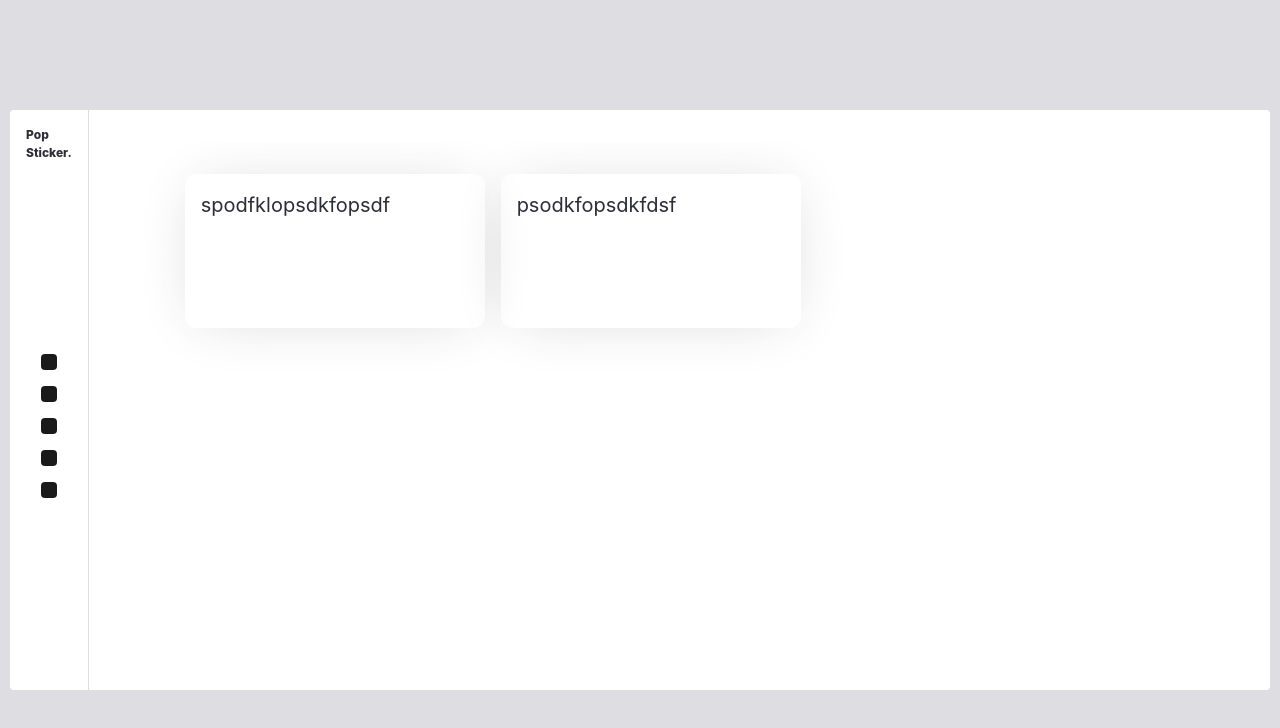
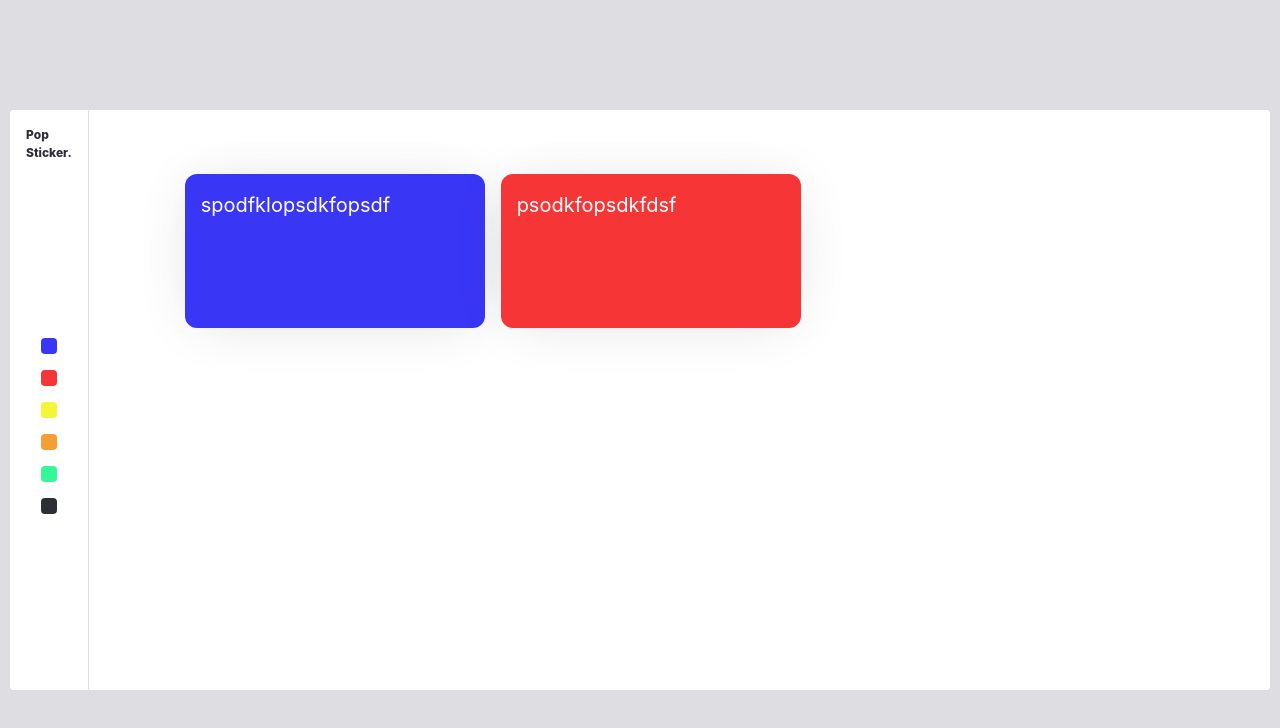
Before and after one commit to GabrielModog/popsticker-react, a React (Vite) app: page / in a window 1280 px wide. Shown: the top 728 px of the page. Built offline with nearby package versions, Linux system fonts and the light colour scheme.

Commit message:
add color to stickers

```diff
--- a/src/components/Card.tsx
+++ b/src/components/Card.tsx
@@ -1,5 +1,6 @@
 import { ChangeEvent, KeyboardEvent, useContext, useState } from "react";
 import { StickersContext } from "../contexts/StickersContext";
+import { appendClasses } from "../utils/classes";
 
 interface CardProps {
   id: string;
@@ -8,27 +9,27 @@ interface CardProps {
 }
 
 export default function Card(props: CardProps) {
-  const { id, content } = props;
-  const { changeSticker, removeSticker } = useContext(StickersContext)
+  const { id, content, color } = props;
+  const { changeSticker, removeSticker } = useContext(StickersContext);
 
-  const [isEditing, setIsEditing] = useState(false)
-  const [textContent, setTextContent] = useState(content)
+  const [isEditing, setIsEditing] = useState(false);
+  const [textContent, setTextContent] = useState(content);
 
   function onTextareaChange(event: ChangeEvent<HTMLTextAreaElement>) {
-    setTextContent(event.target.value)
+    setTextContent(event.target.value);
   }
 
   function handleOnClick() {
-    setIsEditing(true)
+    setIsEditing(true);
   }
 
   function exitEditing() {
-    setTextContent(content)
-    setIsEditing(false)
+    setTextContent(content);
+    setIsEditing(false);
   }
 
   function deleteSticker() {
-    removeSticker(id)
+    removeSticker(id);
   }
 
   function saveSticker() {
@@ -37,25 +38,27 @@ export default function Card(props: CardProps) {
       sticker: {
         text: textContent,
         color: "blue",
-      }
-    })
+      },
+    });
   }
 
-  function handleKeydown(event: KeyboardEvent<HTMLTextAreaElement>){
-    event.stopPropagation()
-    if(event.key === "Enter")
-      return saveSticker()
+  function handleKeydown(event: KeyboardEvent<HTMLTextAreaElement>) {
+    event.stopPropagation();
+    if (event.key === "Enter") return saveSticker();
 
-    if(event.key === "Delete")
-      return deleteSticker()
+    if (event.key === "Delete") return deleteSticker();
 
-    if(event.key === "Escape")
-      return exitEditing()
+    if (event.key === "Escape") return exitEditing();
   }
 
   if (isEditing) {
-    return <div className="card card-default">
-      <textarea value={textContent} onKeyDown={handleKeydown} onChange={onTextareaChange} />
+    return (
+      <div className={appendClasses("card", `card__${color}`)}>
+        <textarea
+          value={textContent}
+          onKeyDown={handleKeydown}
+          onChange={onTextareaChange}
+        />
         <div className="card__actions">
           <button type="button" onClick={deleteSticker}>
             delete
@@ -68,10 +71,14 @@ export default function Card(props: CardProps) {
           </button>
         </div>
       </div>
+    );
   }
 
   return (
-    <div className="card card-default" onClick={handleOnClick}>
+    <div
+      className={appendClasses("card", `card__${color}`)}
+      onClick={handleOnClick}
+    >
       <p className="card__content">{content}</p>
     </div>
   );
--- a/src/components/Sidebar.tsx
+++ b/src/components/Sidebar.tsx
@@ -1,15 +1,26 @@
 import { useContext } from "react";
 import { StickersContext } from "../contexts/StickersContext";
+import { appendClasses } from "../utils/classes";
 
-const colors = ["blue", "red", "yellow", "green", "black"];
+const colors = ["blue", "red", "yellow", "orange", "green", "black"];
 
 interface AddStickerButtonProps {
+  color: string;
   onClick: () => void;
 }
 
 function AddStickerButton(props: AddStickerButtonProps) {
-  const { onClick } = props;
-  return <button type="button" className="sticker-button" onClick={onClick} />;
+  const { color, onClick } = props;
+  return (
+    <button
+      type="button"
+      className={appendClasses(
+        "sticker-button",
+        `sticker-button__${color}`
+      )}
+      onClick={onClick}
+    />
+  );
 }
 
 export default function Sidebar() {
@@ -26,6 +37,7 @@ export default function Sidebar() {
         {colors.map((color) => (
           <AddStickerButton
             key={color}
+            color={color}
             onClick={() => {
               addSticker({
                 text: "<insert_text_here>",
--- a/src/styles/index.scss
+++ b/src/styles/index.scss
@@ -104,7 +104,6 @@ button:focus-visible {
   flex-direction: column;
   justify-content: space-between;
   overflow: hidden;
-  color: $color-dark;
   font-weight: 400;
   font-size: 20px;
   width: 300px;
@@ -141,6 +140,36 @@ button:focus-visible {
       color: $color-dark;
     }
   }
+
+  &__blue {
+    color: $color-light;
+    background-color: $color-blue;
+  }
+
+  &__red {
+    color: $color-light;
+    background-color: $color-red;
+  }
+
+  &__yellow {
+    color: $color-dark;
+    background-color: $color-yellow;
+  }
+
+  &__green {
+    color: $color-dark;
+    background-color: $color-green;
+  }
+
+  &__orange {
+    color: $color-light;
+    background-color: $color-orange;
+  }
+
+  &__black {
+    color: $color-light;
+    background-color: $color-dark;
+  }
 }
 
 .sidebar {
@@ -162,6 +191,30 @@ button:focus-visible {
   height: 16px;
   padding: 0;
 
+  &__blue {
+    background-color: $color-blue;
+  }
+
+  &__red {
+    background-color: $color-red;
+  }
+
+  &__yellow {
+    background-color: $color-yellow;
+  }
+
+  &__green {
+    background-color: $color-green;
+  }
+
+  &__orange {
+    background-color: $color-orange;
+  }
+
+  &__black {
+    background-color: $color-dark;
+  }
+
   &__list {
     display: flex;
     flex-direction: column;
```
Lines whose indentation alone changed are shown as unchanged.
